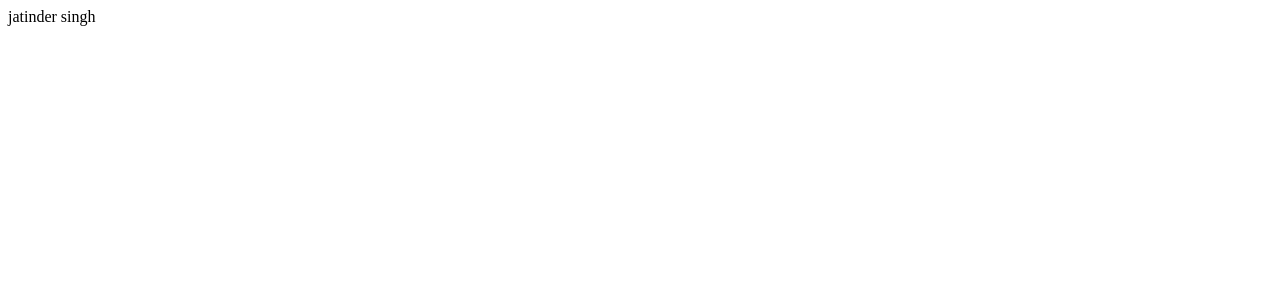
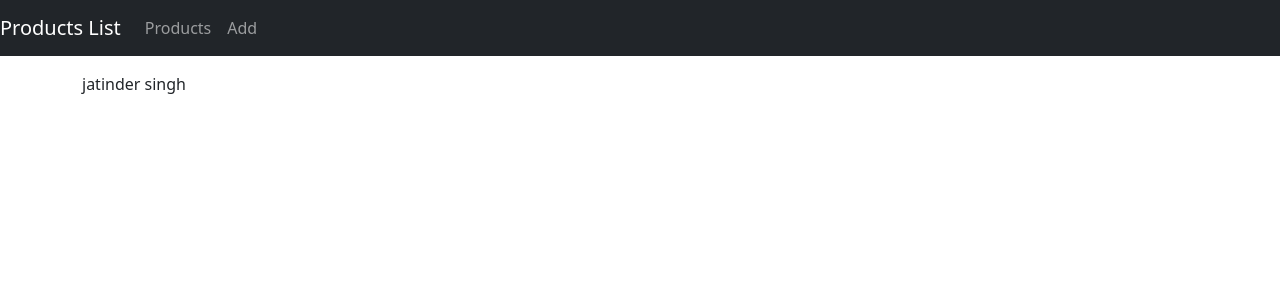
Before and after one commit to jatindersingh93/jatinder-singh-front-end-IS24, a React (Create React App) app: page / in a window 1280 px wide. Shown: the top 300 px of the page. Built offline with nearby package versions, Linux system fonts and the light colour scheme.

Commit message:
add product list components

```diff
--- a/src/App.js
+++ b/src/App.js
@@ -1,5 +1,40 @@
-function App() {
-  return 'jatinder singh';
+import React, { Component } from "react";
+import { BrowserRouter as Router, Routes, Route, Link } from "react-router-dom";
+
+import "bootstrap/dist/css/bootstrap.min.css";
+
+import ProductsList from './components/ProductsList.component'
+
+
+class App extends Component {
+  render() {
+    return (
+      <Router>
+        <nav className="navbar navbar-expand navbar-dark bg-dark">
+          <Link to={"/products"} className="navbar-brand">
+            Products List
+          </Link>
+          <div className="navbar-nav mr-auto">
+            <li className="nav-item">
+              <Link to={"/products"} className="nav-link">
+                Products
+              </Link>
+            </li>
+            <li className="nav-item">
+              <Link to={"/add"} className="nav-link">
+                Add
+              </Link>
+            </li>
+          </div>
+        </nav>
+        <div className="container mt-3">
+          <Routes>
+            <Route path="/" element={<ProductsList/>} />
+            <Route path="/products" element={<ProductsList/>} />
+          </Routes>
+        </div>
+      </Router>
+    );
+  }
 }
-
 export default App;
--- /dev/null
+++ b/src/components/ProductsList.component.js
@@ -0,0 +1,12 @@
+import React, { Component } from "react";
+import { connect } from "react-redux";
+
+class ProductsList extends Component {
+    render() {
+        return (
+          "jatinder singh"
+        );
+      }
+}
+
+export default ProductsList;
```
Also changed, not shown: src/common/with-router.js (added, +11 -0 lines).
